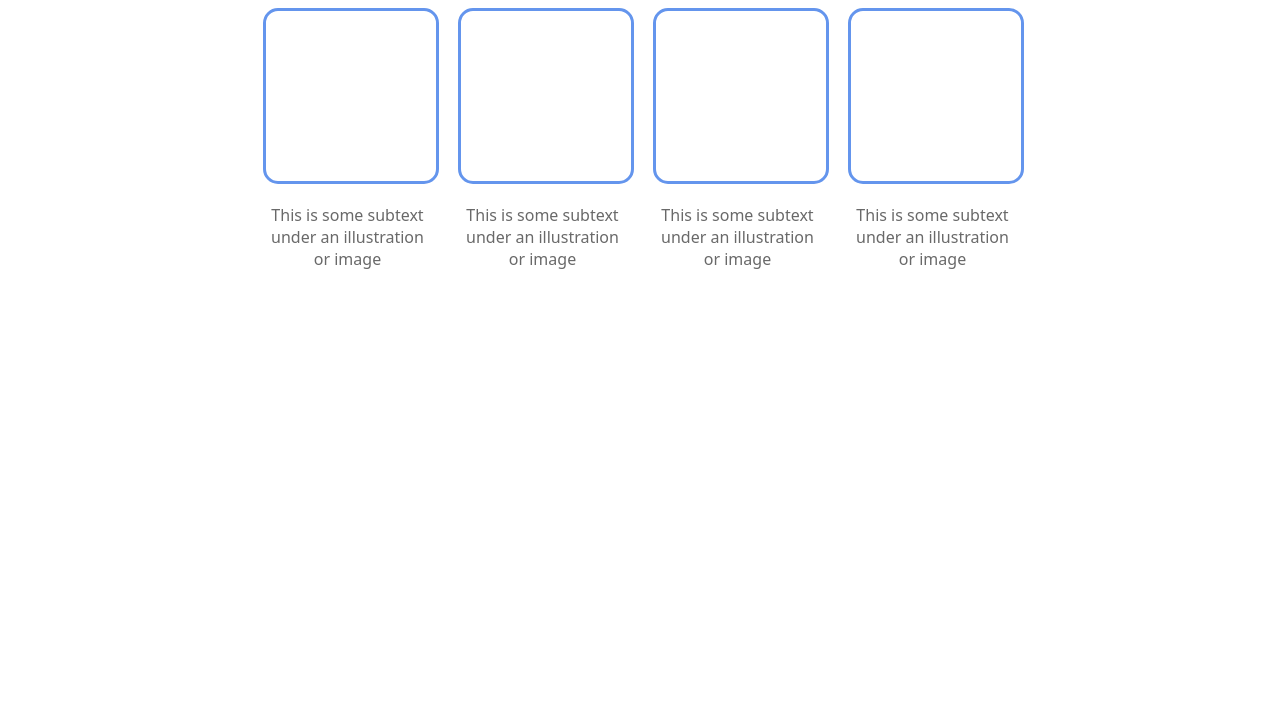
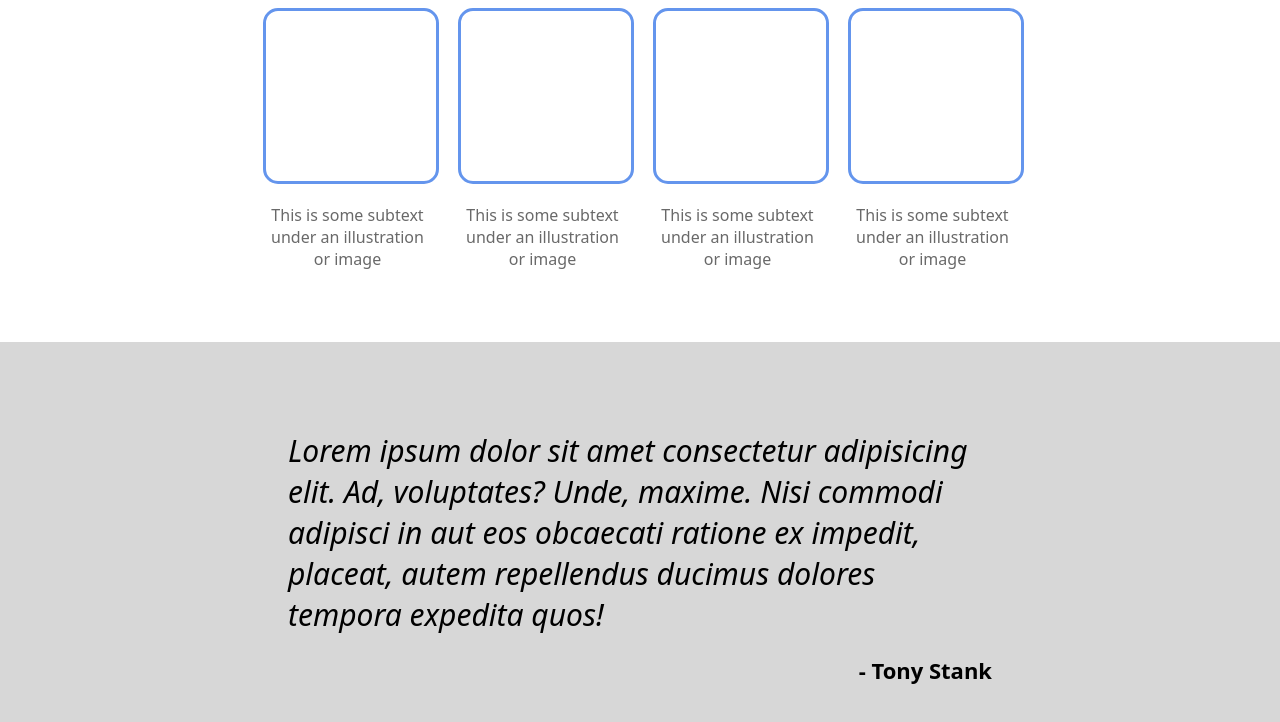
Before and after one commit to Karinkuto/O.P-Landing_Page, a plain HTML site: page index.html in a window 1280 px wide. Shown: the part 673-1395 px from the top of the page. Before the commit the page ends 1015 px from the top, so only its background shows below. Drawn offline with Linux system fonts and the light colour scheme.

Commit message:
feat(testimonials): add testimonials section
- Add a 'testimonials' section to 'index.html'
- Update 'style.css' to style the new 'testimonials' section

```diff
--- a/index.html
+++ b/index.html
@@ -4,7 +4,7 @@
 		<meta charset="UTF-8" />
 		<meta name="viewport" content="width=device-width, initial-scale=1.0" />
 		<link rel="stylesheet" href="style.css" />
-		<title>Rocket</title>
+		<title>Rocket.io</title>
 	</head>
 	<body>
 		<!-- Header section and Navigation -->
@@ -34,7 +34,9 @@
 				</p>
 				<a href="signup.html" class="signup">Sign Up</a>
 			</div>
-			<img src="/images/rocket-vector.png" alt="" width="500px" height="100%" />
+			<img
+				src="/images/rocket-vector.png"
+				alt="a vectot of a rocket soaring through the stars" />
 		</div>
 
 		<!-- Features/Tagline Section -->
@@ -43,30 +45,33 @@
 			<div class="container">
 				<div class="box box1">
 					<div class="img img1"></div>
-                    <p>
-                        This is some subtext under an illustration or image
-                    </p>
+					<p>This is some subtext under an illustration or image</p>
 				</div>
 				<div class="box box1">
 					<div class="img img1"></div>
-                    <p>
-                        This is some subtext under an illustration or image
-                    </p>
+					<p>This is some subtext under an illustration or image</p>
 				</div>
 				<div class="box box1">
 					<div class="img img1"></div>
-                    <p>
-                        This is some subtext under an illustration or image
-                    </p>
+					<p>This is some subtext under an illustration or image</p>
 				</div>
 				<div class="box box1">
 					<div class="img img1"></div>
-                    <p>
-                        This is some subtext under an illustration or image
-                    </p>
+					<p>This is some subtext under an illustration or image</p>
+				</div>
+			</div>
 		</div>
 
-
+		<!-- Testimonials Section -->
+		<div class="testimonial">
+			<div class="container">
+                <i>
+                    Lorem ipsum dolor sit amet consectetur adipisicing elit. Ad, voluptates?
+                    Unde, maxime. Nisi commodi adipisci in aut eos obcaecati ratione ex
+                    impedit, placeat, autem repellendus ducimus dolores tempora expedita
+                    quos!
+                </i>
+                <h3>- Tony Stank</h3>
             </div>
 		</div>
 	</body>
--- a/style.css
+++ b/style.css
@@ -55,7 +55,7 @@ nav ul {
 	width: 450px;
 }
 
-.hero > img{
+.hero > img {
 	width: 500px;
 	height: max-content;
 }
@@ -78,7 +78,7 @@ nav ul {
 	text-decoration: none;
 }
 
-.feat{
+.feat {
 	height: 400px;
 	padding: 40px;
 	display: flex;
@@ -88,21 +88,21 @@ nav ul {
 	justify-content: center;
 }
 
-.feat .container{
+.feat .container {
 	display: flex;
 	width: 65%;
 	flex-direction: row;
 	justify-content: space-around;
 }
 
-.feat .box{
+.feat .box {
 	display: flex;
 	flex-direction: column;
 	gap: 20px;
-    width:170px;
+	width: 170px;
 	justify-content: center;
 }
-.feat .img{
+.feat .img {
 	height: 170px;
 	width: 170px;
 	background-color: white;
@@ -110,9 +110,39 @@ nav ul {
 	border: 3px solid cornflowerblue;
 }
 
-.feat .container .box p{
-
+.feat .container .box p {
 	text-align: center;
 	text-justify: inter-word;
 	color: rgb(105, 105, 105);
 }
+
+.testimonial {
+    display: flex;
+    flex-direction: column;
+    justify-content: center;
+    align-items: center;
+    width: 100%;
+    height: 430px;
+    background-color: #d7d7d7;
+}
+
+.testimonial .container {
+    width: 55%;
+    display: flex;
+    flex-direction: column;
+    justify-content: center;
+    align-items: center;
+    gap: 20px;
+}
+
+.testimonial .container i {
+    font-size: 30px;
+    font-weight: lighter;
+    color: black;
+}
+
+.testimonial h3 {
+    font-weight: bold;
+    align-self: flex-end;
+    font-size: 22px;
+}
```
Lines whose indentation alone changed are shown as unchanged.
